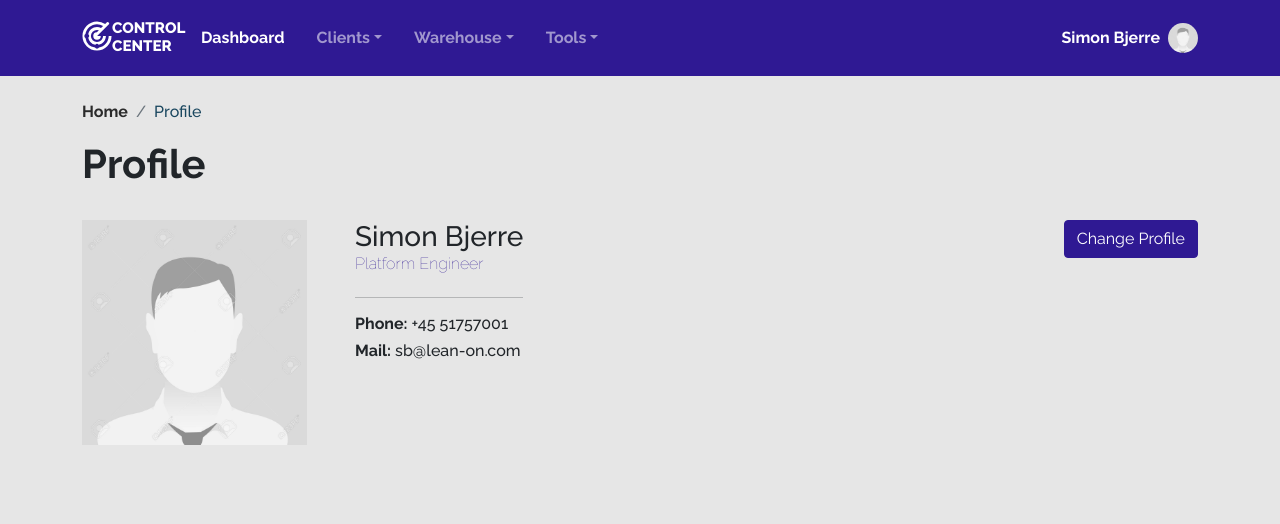
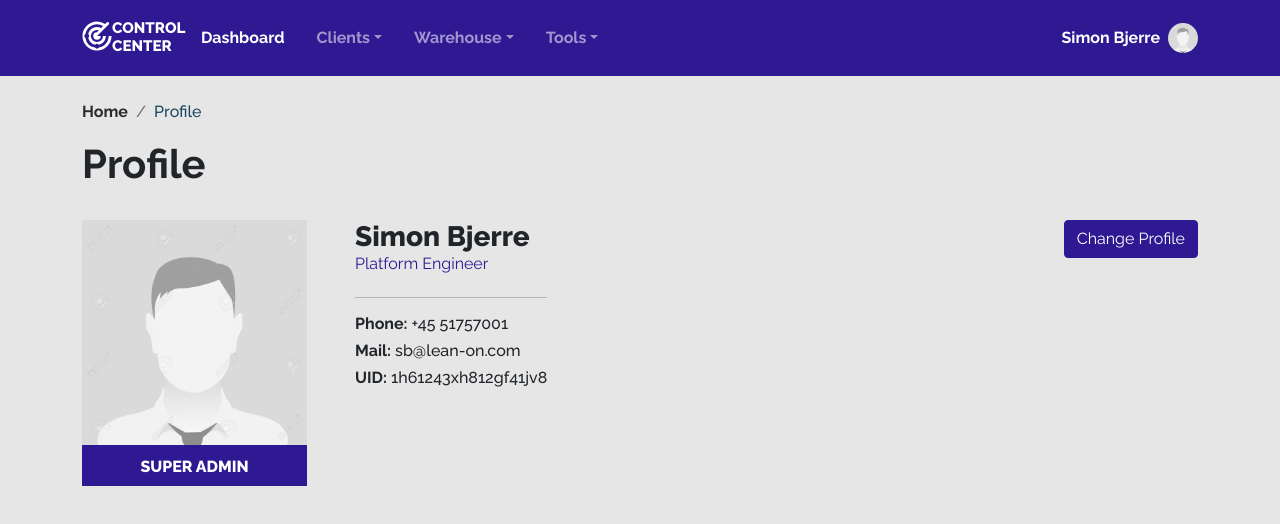
Before and after one commit to bjerrecs/CC, a React (Create React App) app: page /profile in a window 1280 px wide. Shown: the top 524 px of the page. Built offline with nearby package versions, Linux system fonts and the light colour scheme.

Commit message:
added role to profile page

```diff
--- a/src/pages/profile/profile.css
+++ b/src/pages/profile/profile.css
@@ -12,9 +12,22 @@
     flex-direction: column;
     padding-left: 3rem;
 }
+h3 {
+    font-weight: 800;
+}
 h5 {
     color: var(--cc1);
     margin-top: -0.5rem;
     font-size: 1rem;
-    font-weight: 100;
+    font-weight: 400;
 }
+.systemRole {
+    text-align: center;
+    width: 225px;
+    background-color: var(--cc1);
+    color: #fff;
+    padding-top: 20px;
+    padding-bottom: 10px;
+    font-weight: 800;
+    text-transform: uppercase;
+}
--- a/src/pages/profile/profile.js
+++ b/src/pages/profile/profile.js
@@ -18,13 +18,19 @@ function Profile() {
 
             <div className="profileFlex">
                 <div className="ProfileContainer">
-                    <img src="/person.jpg" alt="asd" width="225" height="225"/>
+                  <div>
+                    <img src="/person.jpg" alt="asd" width="225" height="225"></img>
+                    <h5 className="systemRole">Super Admin</h5>
+                  </div>
+
                     <div className="ProfileContainerInformation">
                         <h3>Simon Bjerre</h3>
                         <h5>Platform Engineer</h5>
+
                         <hr />
                         <h6><b>Phone:</b> +45 51757001</h6>
                         <h6><b>Mail:</b> sb@lean-on.com</h6>
+                        <h6><b>UID:</b> 1h61243xh812gf41jv8</h6>
                     </div>
                 </div>
                 <div>
```
